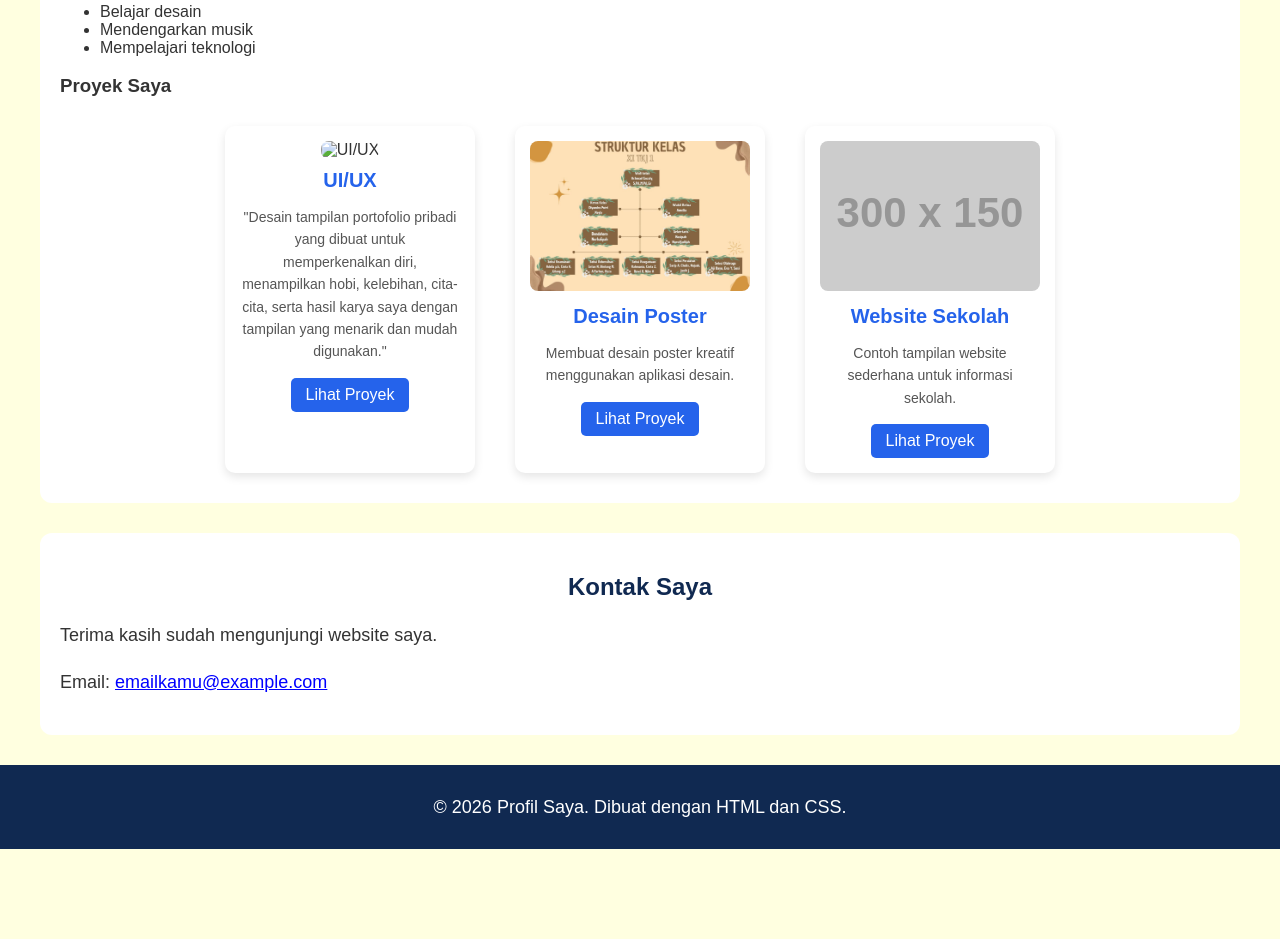
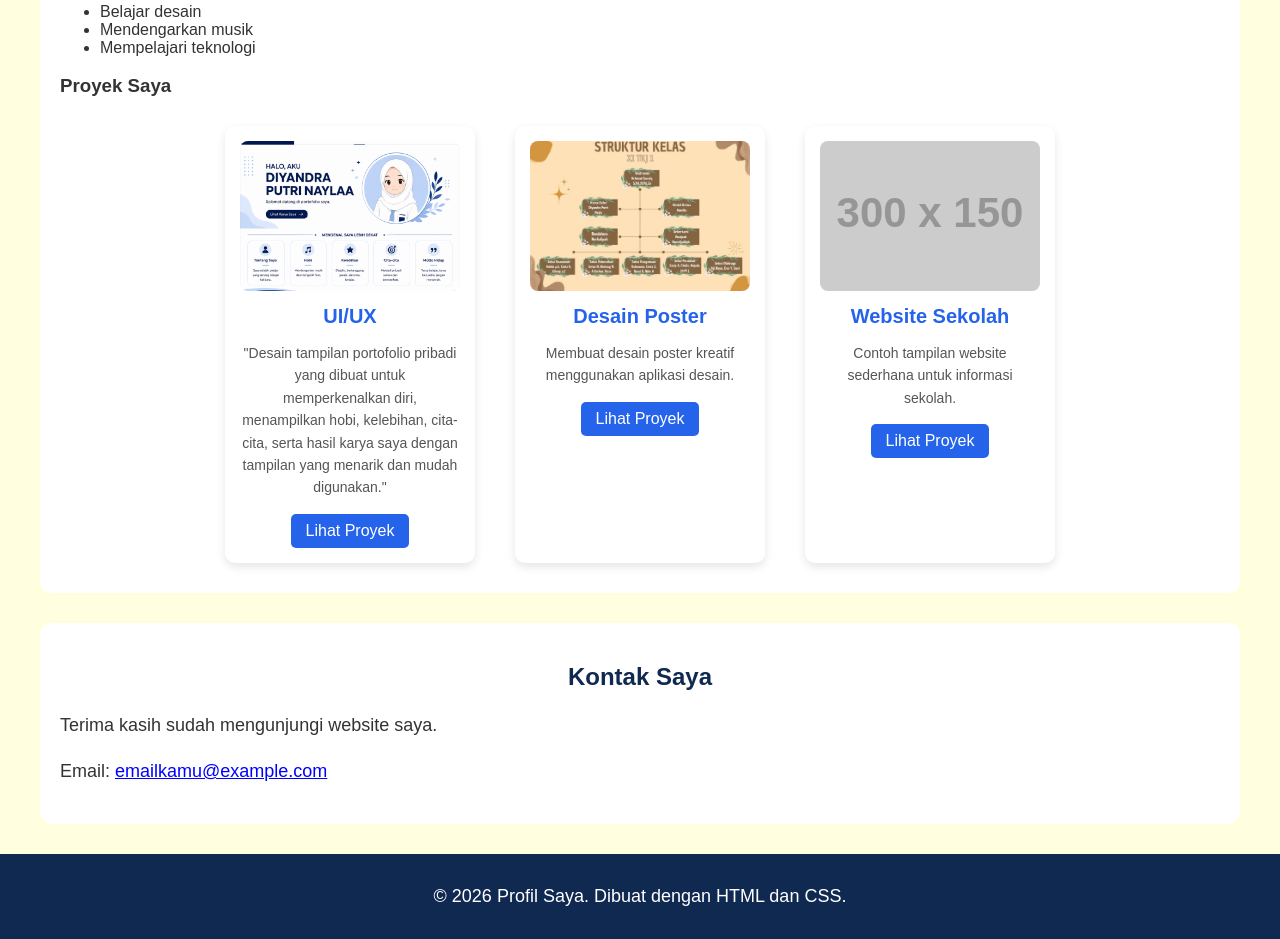
Before and after one commit to diyanndra/diyaann, a plain HTML site: page index.html in a window 1280 px wide. Shown: the part 1055-1994 px from the top of the page. Before the commit the page ends 1904 px from the top, so only its background shows below. Drawn offline with Linux system fonts and the light colour scheme; placeholder pictures from the web are drawn by us; files whose address does not match are found by name.

Commit message:
Update and rename naycantul.html to index.html

```diff
--- a/naycantul.html
+++ b/index.html
@@ -84,7 +84,7 @@
 
             <!-- CARD 1 -->
             <div class="card">
-                <img src="proyeknay/projeknay.png"
+                <img src="projeknay.png"
                      alt="UI/UX">
 
                 <h3>UI/UX</h3>
```
